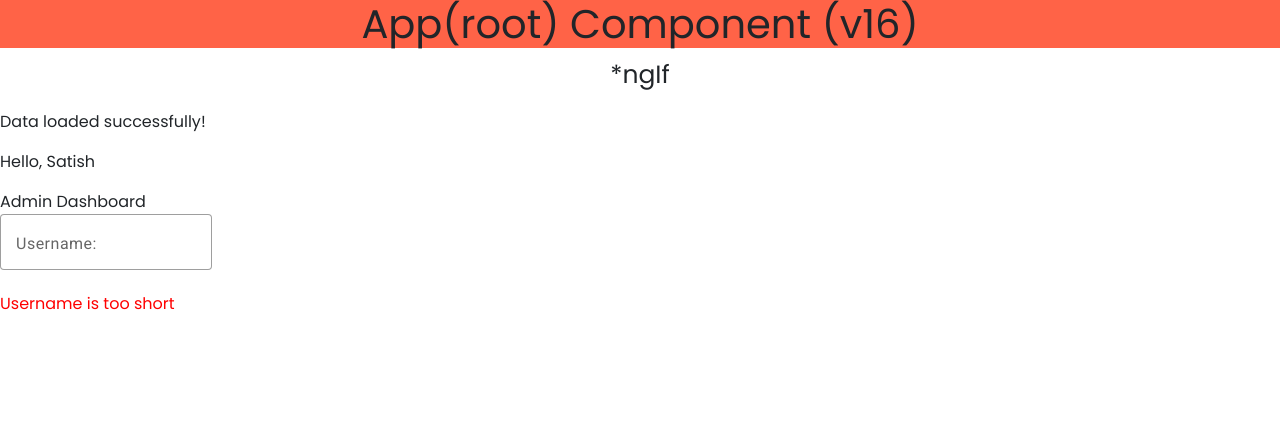
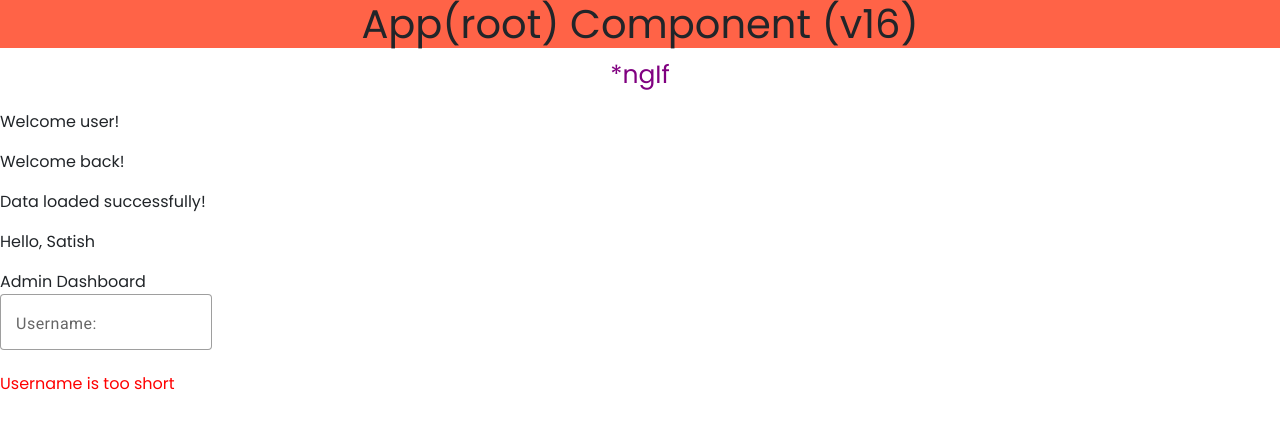
Before and after one commit to SatishKonduru/SELF-16, an Angular app: page / in a window 1280 px wide. Shown: the top 428 px of the page. Built offline with nearby package versions, Linux system fonts and the light colour scheme.

Commit message:
uncomment

```diff
--- a/src/app/components/if/if.component.html
+++ b/src/app/components/if/if.component.html
@@ -1,11 +1,11 @@
 <div style="display: flex; justify-content: center">
-  <p style="font-size: 25px">*ngIf</p>
+  <p style="font-size: 25px; color: purple">*ngIf</p>
 </div>
-<!-- <p *ngIf="isLoggedIn">Welcome user!</p> -->
-<!-- <p *ngIf="isLoggedIn; else loggedOut">Welcome back!</p>
+<p *ngIf="isLoggedIn">Welcome user!</p>
+<p *ngIf="isLoggedIn; else loggedOut">Welcome back!</p>
 <ng-template #loggedOut>
   <p>Please log in.</p>
-</ng-template> -->
+</ng-template>
 
 <ng-container
   *ngIf="isLoading; then loadingBlock; else contentBlock"
```
